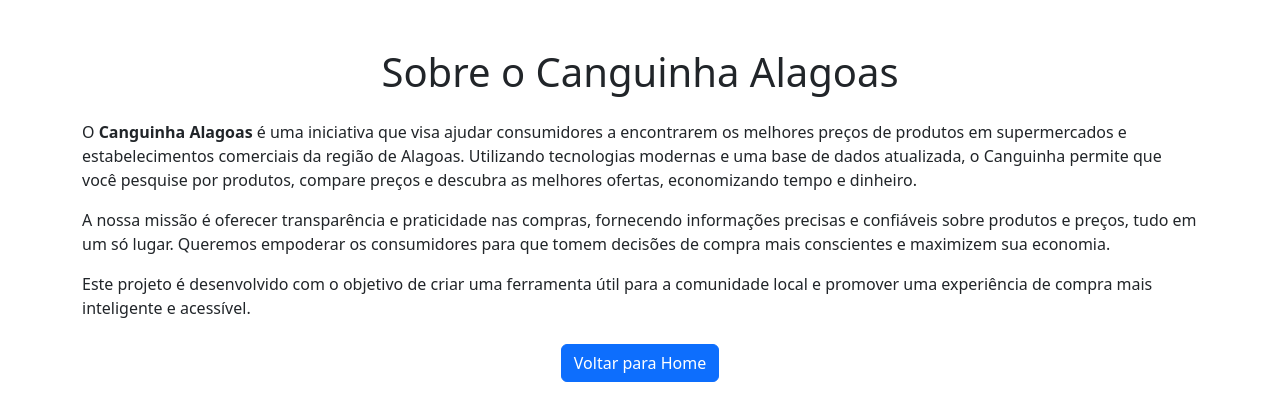
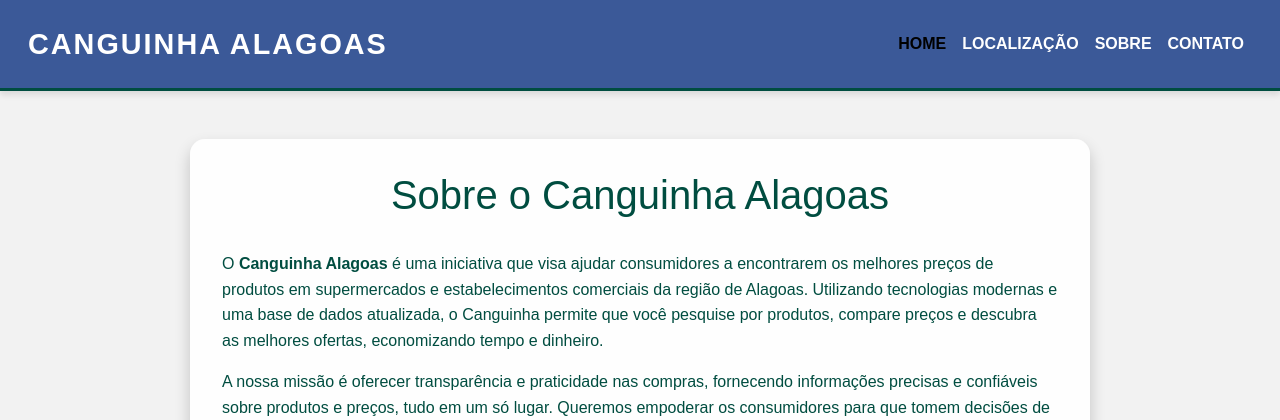
Before and after one commit to AcciolyMab/ecanguinha, a Django app: page /sobre/ in a window 1280 px wide. Shown: the top 420 px of the page. Run offline with Django 5.2, Linux system fonts and the light colour scheme.

Commit message:
Ajuste para o html das paginas

```diff
--- a/templates/about.html
+++ b/templates/about.html
@@ -1,3 +1,4 @@
+{% load static %}
 <!DOCTYPE html>
 <html lang="pt-BR">
 <head>
@@ -5,6 +6,33 @@
     <meta name="viewport" content="width=device-width, initial-scale=1.0">
     <title>Sobre - Canguinha Alagoas</title>
     <link href="https://cdn.jsdelivr.net/npm/bootstrap@5.3.0-alpha1/dist/css/bootstrap.min.css" rel="stylesheet">
+    <!-- Seu CSS personalizado -->
+    <link rel="stylesheet" href="{% static 'ecanguinha/css/styles.css' %}">
+    <!-- Navbar Bootstrap -->
+    <nav class="navbar navbar-expand-lg">
+        <div class="container-fluid">
+            <a class="navbar-brand" href="#">Canguinha Alagoas</a>
+            <button class="navbar-toggler" type="button" data-bs-toggle="collapse" data-bs-target="#navbarNav" aria-controls="navbarNav" aria-expanded="false" aria-label="Toggle navigation">
+                <span class="navbar-toggler-icon"></span>
+            </button>
+            <div class="collapse navbar-collapse justify-content-end" id="navbarNav">
+                <ul class="navbar-nav">
+                    <li class="nav-item">
+                        <a class="nav-link active" aria-current="page" href="{% url 'home' %}">Home</a>
+                    </li>
+                    <li class="nav-item">
+                        <a class="nav-link" href="{% url 'localizacao' %}">Localização</a>
+                    </li>
+                    <li class="nav-item">
+                        <a class="nav-link" href="{% url 'about' %}">Sobre</a>
+                    </li>
+                    <li class="nav-item">
+                        <a class="nav-link" href="{% url 'contact' %}">Contato</a>
+                    </li>
+                </ul>
+            </div>
+        </div>
+    </nav>
 </head>
 <body>
     <div class="container mt-5">
@@ -26,7 +54,6 @@
             <a href="{% url 'home' %}" class="btn btn-primary">Voltar para Home</a>
         </div>
     </div>
-
     <!-- Bootstrap JS e dependências -->
     <script src="https://cdn.jsdelivr.net/npm/@popperjs/core@2.11.6/dist/umd/popper.min.js"></script>
     <script src="https://cdn.jsdelivr.net/npm/bootstrap@5.3.0-alpha1/dist/js/bootstrap.min.js"></script>
--- a/templates/home.html
+++ b/templates/home.html
@@ -11,8 +11,6 @@
     <link rel="stylesheet" href="{% static 'ecanguinha/css/styles.css' %}">
     <!-- Ícones do Bootstrap -->
     <link rel="stylesheet" href="https://cdn.jsdelivr.net/npm/bootstrap-icons/font/bootstrap-icons.css">
-</head>
-<body>
     <!-- Navbar Bootstrap -->
     <nav class="navbar navbar-expand-lg">
         <div class="container-fluid">
@@ -38,7 +36,8 @@
             </div>
         </div>
     </nav>
-
+</head>
+<body>
     <div class="container mt-5 text-center">
         <h1>Bem-Vindo a Canguinha!</h1>
 
--- a/templates/localizacao.html
+++ b/templates/localizacao.html
@@ -28,8 +28,6 @@
             margin-bottom: 0; /* Remover margem inferior para melhor alinhamento */
         }
     </style>
-</head>
-<body>
     <nav class="navbar navbar-expand-lg">
         <div class="container-fluid">
             <a class="navbar-brand" href="#">Canguinha Alagoas</a>
@@ -46,7 +44,8 @@
             </div>
         </div>
     </nav>
-
+</head>
+<body>
     <div class="container mt-5">
         <h1>Localização do Comprador</h1>
         <form id="locationForm" action="{% url 'listar_produtos' %}" method="post">
```
Also changed, not shown: templates/contact.html (+28 -1 lines).
